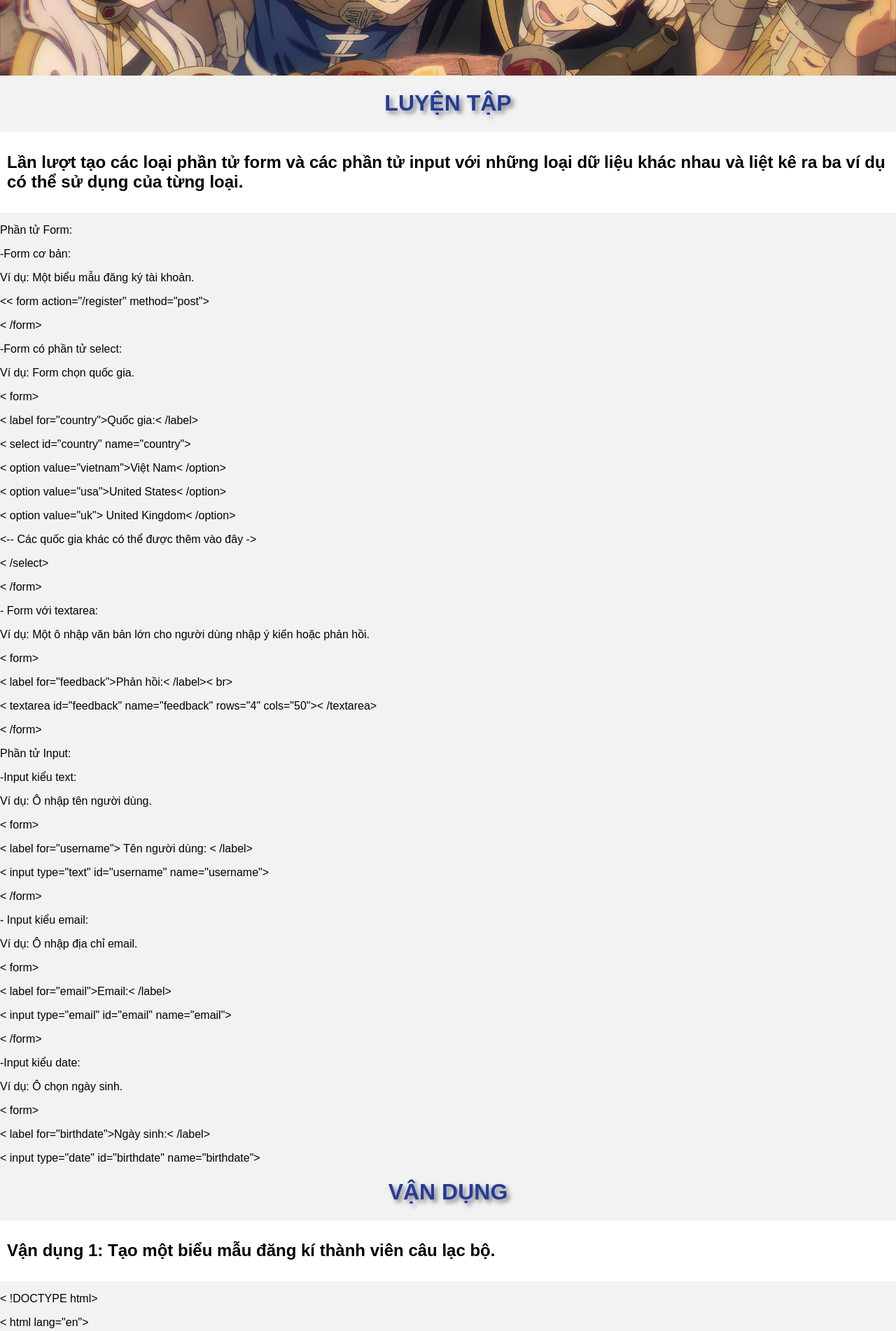
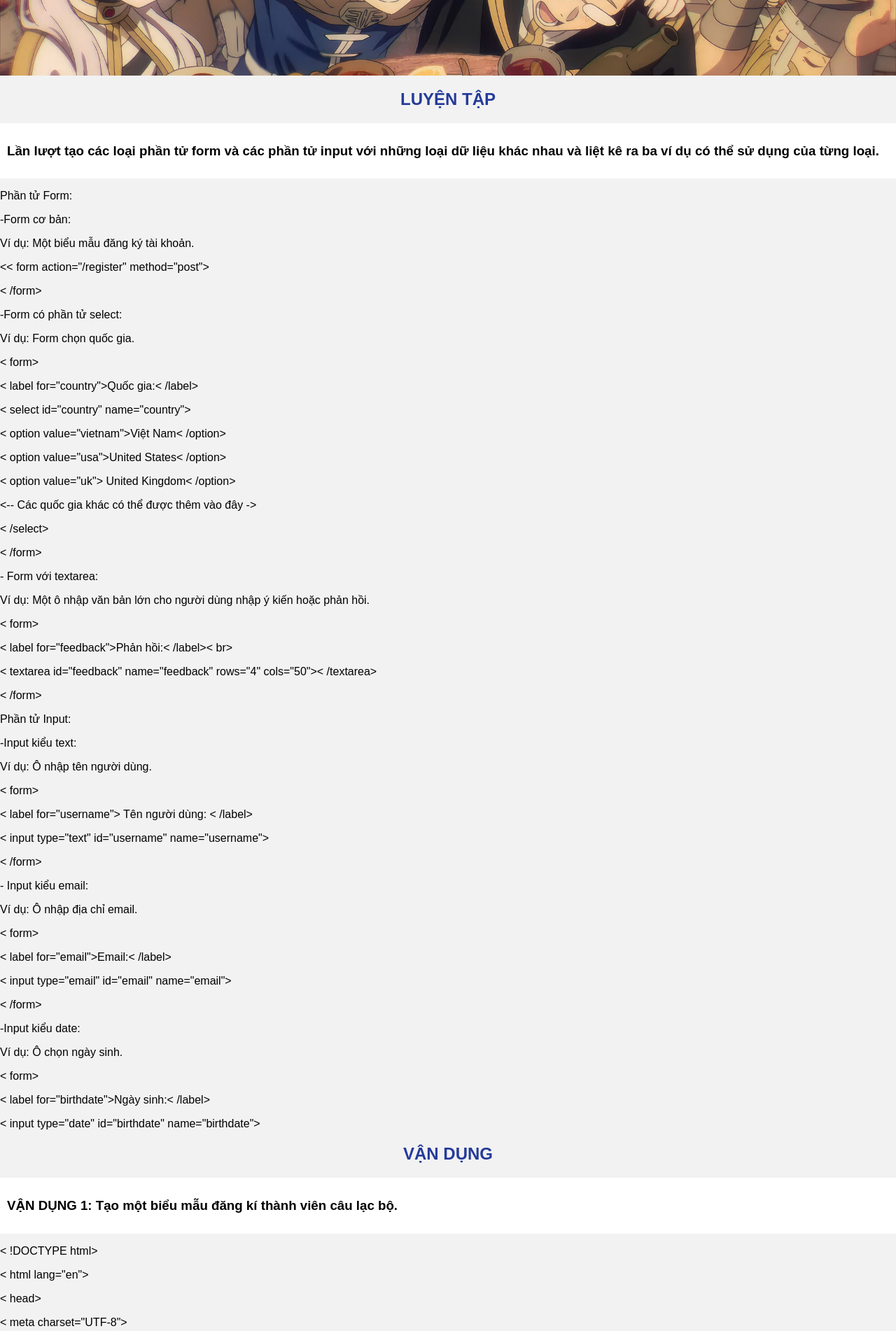
Before and after one commit to Himfri1314/bai12_nhom1, a plain HTML site: page index.html in a window 1280 px wide. Shown: the part 240-2142 px from the top of the page at 70% size. Drawn offline with Linux system fonts and the light colour scheme.

Commit message:
Update index.html

```diff
--- a/index.html
+++ b/index.html
@@ -126,11 +126,11 @@ body {
     font-weight: bold;
 }
 </style>
-   <div id="wp-products">
-    <h1 style="text-align:center;text-decorating: none; color: #243b9a; padding: 0 30px;">LUYỆN TẬP</h1>
+      <div id="wp-products">
+    <h2 style="text-align:center;text-decorating: none; color: #243b9a; padding: 0 30px;">LUYỆN TẬP</h2>
   </div>
   <div style="background-color: #FFFFFF; padding: 10px;">
-      <h2>Lần lượt tạo các loại phần tử form và các phần tử input với những loại dữ liệu khác nhau và liệt kê ra ba ví dụ có thể sử dụng của từng loại.</h2>
+      <h3>Lần lượt tạo các loại phần tử form và các phần tử input với những loại dữ liệu khác nhau và liệt kê ra ba ví dụ có thể sử dụng của từng loại.</h3>
   </div>
       <p>Phần tử Form:</p>
       <p>-Form cơ bản:</p>
@@ -175,10 +175,10 @@ body {
       <p>< input type="date" id="birthdate" name="birthdate"></p>
       <p></ form></p>
         <div id="wp-products">
-    <h1 style="text-align:center;text-decorating: none; color: #243b9a; padding: 0 30px;">VẬN DỤNG</h1>
+    <h2 style="text-align:center;text-decorating: none; color: #243b9a; padding: 0 30px;">VẬN DỤNG</h2>
   </div>
           <div style="background-color: #FFFFFF; padding: 10px;">
-        <h2>Vận dụng 1: Tạo một biểu mẫu đăng kí thành viên câu lạc bộ.</h2>
+        <h3>VẬN DỤNG 1: Tạo một biểu mẫu đăng kí thành viên câu lạc bộ.</h3>
           </div>
       <p>< !DOCTYPE html></p>
       <p>< html lang="en"></p>
@@ -206,7 +206,7 @@ body {
       <p>< /body></p>
       <p>< /html></p>
 <div style="background-color: #FFFFFF; padding: 10px;">
-        <h2>Vận dụng 2: Sửa lại mã nguồn của trang web đã viết trong Nhiệm vụ 2, Bài 11 để thêm một liên kết cho cụm từ Đăng kí. Khi nháy chuột vào liên kết, trang web đã viết ở câu 1 sẽ được hiển thị trong iframe.</h2>
+        <h3>VẬN DỤNG 2: Sửa lại mã nguồn của trang web đã viết trong Nhiệm vụ 2, Bài 11 để thêm một liên kết cho cụm từ Đăng kí. Khi nháy chuột vào liên kết, trang web đã viết ở câu 1 sẽ được hiển thị trong iframe.</h3>
 </div>
 <p>< !DOCTYPE html></p>
 <p>< html lang="vi"></p>
```
